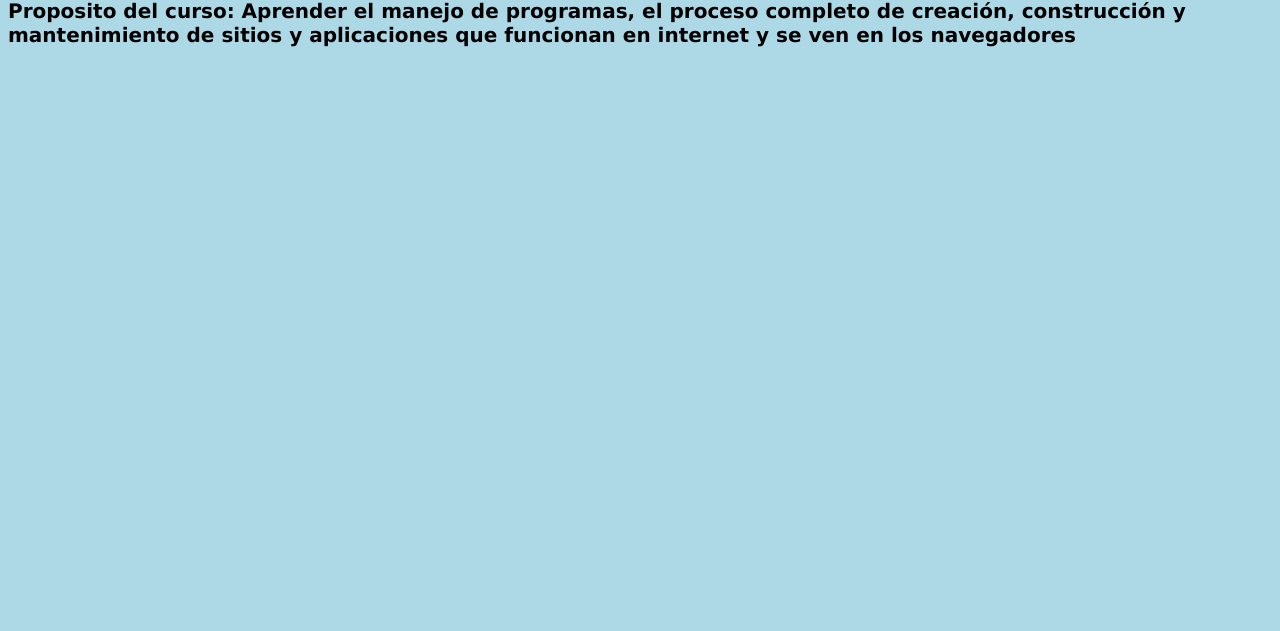
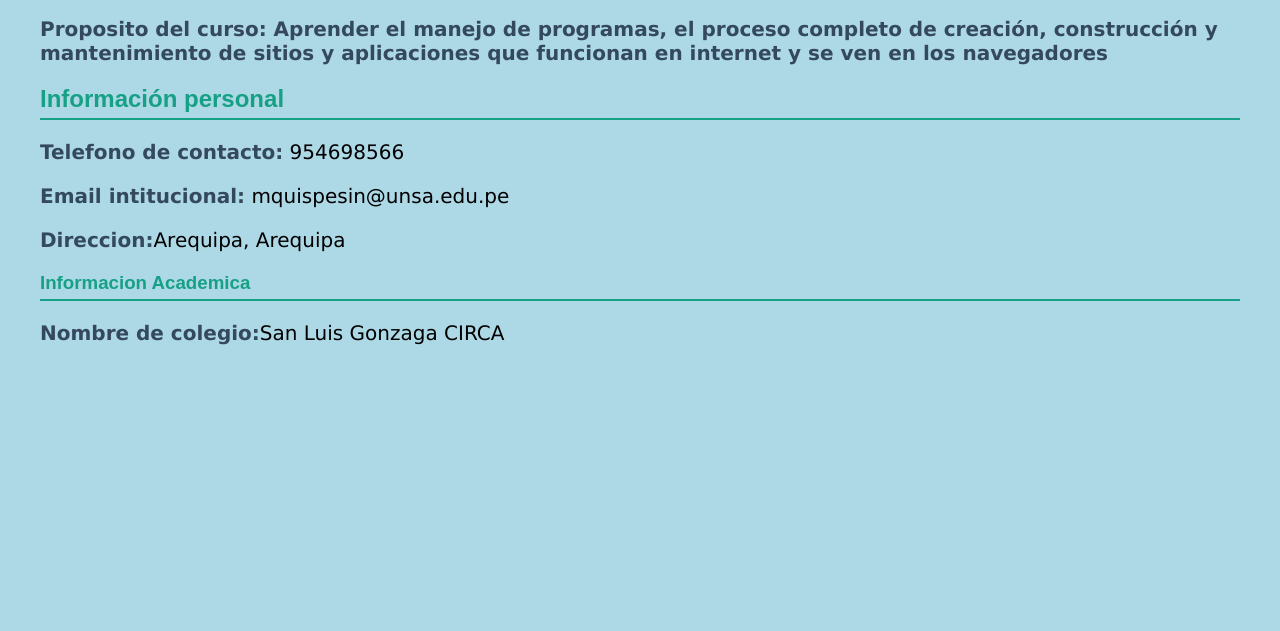
Before and after one commit to mquispesin-456/IDWeb-Isabel-Quispe, a plain HTML site: page Lab00/index.html in a window 1280 px wide. Shown: the part 169-800 px from the top of the page. Drawn offline with Linux system fonts and the light colour scheme.

Commit message:
Se agrega información personal y academica ademas se edita estilos

```diff
--- a/Lab00/estilos.css
+++ b/Lab00/estilos.css
@@ -1,5 +1,7 @@
 body {
+  font-family: Arial, sans-serif;
   background-color: lightblue;
+  margin: 40px;
 }
 
 h1 {
@@ -7,7 +9,22 @@ h1 {
   text-align: center;
 }
 
+h2 {
+  color: #16a085;
+  border-bottom: 2px solid #16a085;
+  padding-bottom: 5px;
+
+}
+
+h3 {
+  color: #16a085;
+  border-bottom: 2px solid #16a085;
+  padding-bottom: 5px;
+}
 p {
   font-family: verdana;
   font-size: 20px;
 }
+strong {
+  color:#34495e;
+}
--- a/Lab00/index.html
+++ b/Lab00/index.html
@@ -10,5 +10,11 @@
     <p><strong>Carrera:</strong> Ingeniería de Sistemas</p>
     <p><strong>Universidad:</strong> Universidad Nacional de San Agustin</p>
     <p><strong>Proposito del curso: Aprender el manejo de programas, el proceso completo de creación, construcción y mantenimiento de sitios y aplicaciones que funcionan en internet y se ven en los navegadores </strong></p>
+    <h2>Información personal</h2>
+    <p><strong>Telefono de contacto:</strong> 954698566</p>
+    <p><strong>Email intitucional:</strong> mquispesin@unsa.edu.pe</p>
+    <p><strong>Direccion:</strong>Arequipa, Arequipa</p>
+    <h3>Informacion Academica</h3>
+    <p><strong>Nombre de colegio:</strong>San Luis Gonzaga CIRCA</p>
 </body>
 </html>
```
